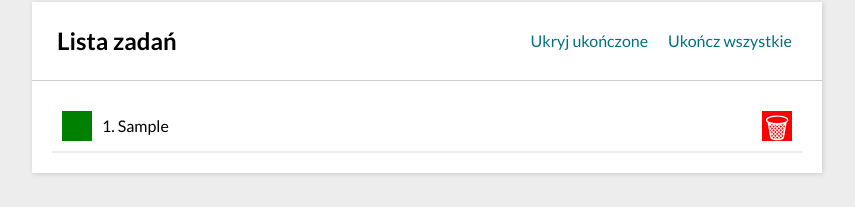
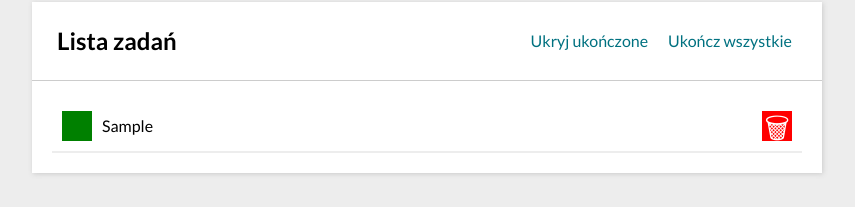
Before and after one commit to RafalSolnica/todo-list-react, a React (Create React App) app: page / in a window 1280 px wide. Both pictures are taken after typing "Sample" into the empty fields and a click on the button "Dodaj zadanie". Shown: the part 250-457 px from the top of the page, without its empty margins (213-1068 px from the left). Built offline with nearby package versions, Linux system fonts and the light colour scheme.

Commit message:
deleted not needed taask indexes

```diff
--- a/src/Tasks/index.js
+++ b/src/Tasks/index.js
@@ -20,7 +20,7 @@ const Tasks = ({ tasks, hideCompleted, removeTask, toggleTaskCompleted }) => (
             task.completed ? "tasks__itemContent--completed" : ""
           }`}
         >
-          {task.id}. {task.content}
+          {task.content}
         </span>
         <button
           className="tasks__itemButton tasks__itemButton--remove "
```
